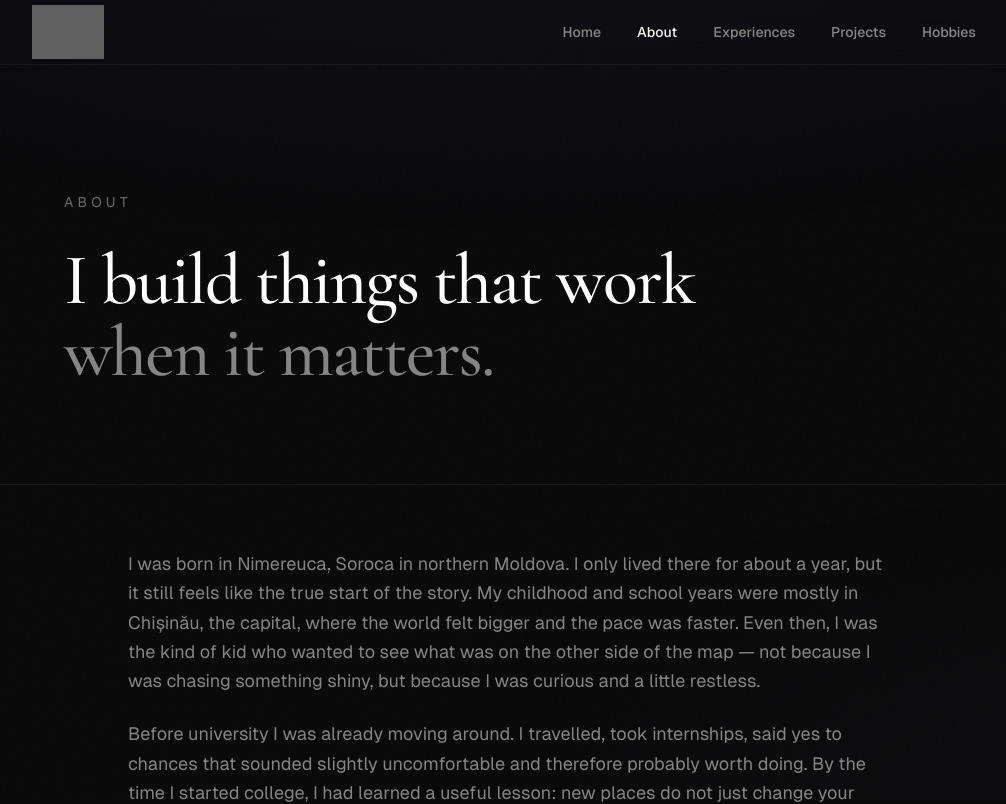
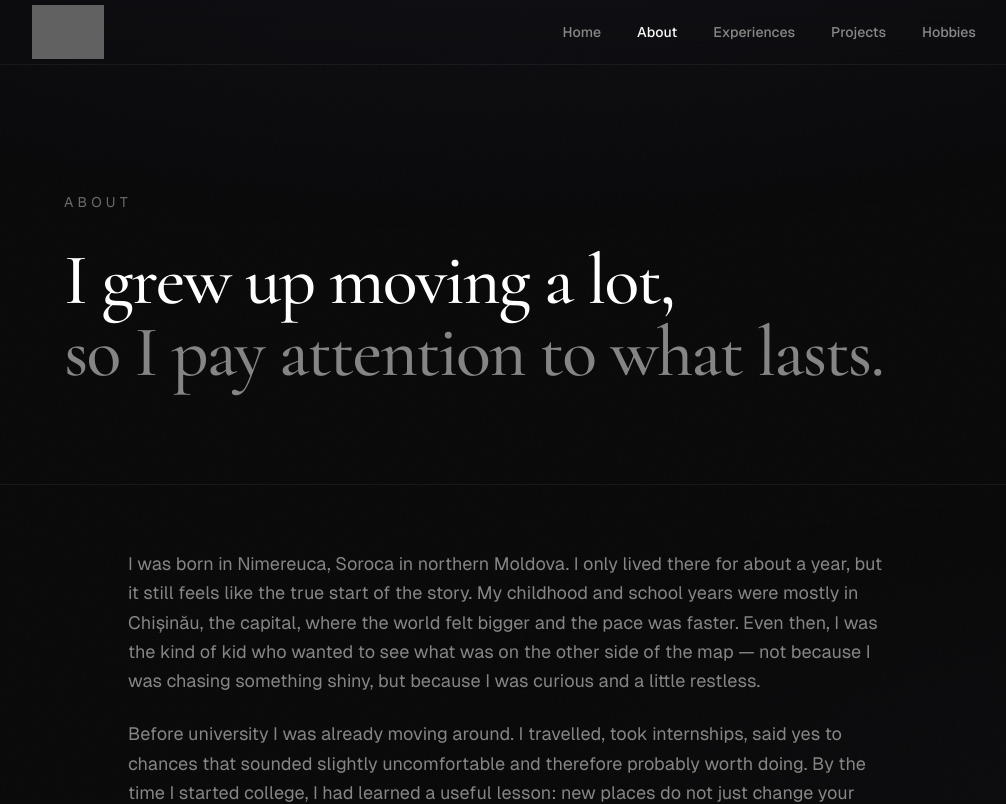
Before and after one commit to orehovschi/dotcom, a Next.js app: page /about in a window 1280 px wide. Shown: the top 804 px of the page, without its empty margins (128-1134 px from the left). Built offline with nearby package versions, Linux system fonts and the light colour scheme; grey boxes are pictures that could not be loaded.

Commit message:
Update page.tsx

```diff
--- a/app/about/page.tsx
+++ b/app/about/page.tsx
@@ -86,11 +86,12 @@ export default function About() {
             About
           </p>
           <h1 className="reveal-on-scroll font-editorial text-5xl sm:text-6xl md:text-7xl font-medium text-white leading-[1.1] tracking-tight">
-              I build things that work<br />
-              <span className="text-white/50">when it matters.</span>
+            I grew up moving a lot,<br />
+            <span className="text-white/50">so I pay attention to what lasts.</span>
           </h1>
         </div>
       </section>
+
 
         {/* Story Section */}
         <section className="py-16 px-6 border-t border-white/[0.06]">
```
Lines whose indentation alone changed are shown as unchanged.
